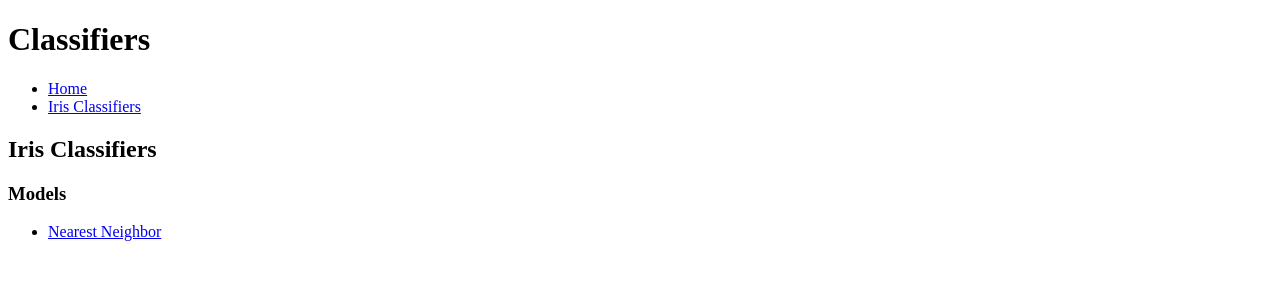
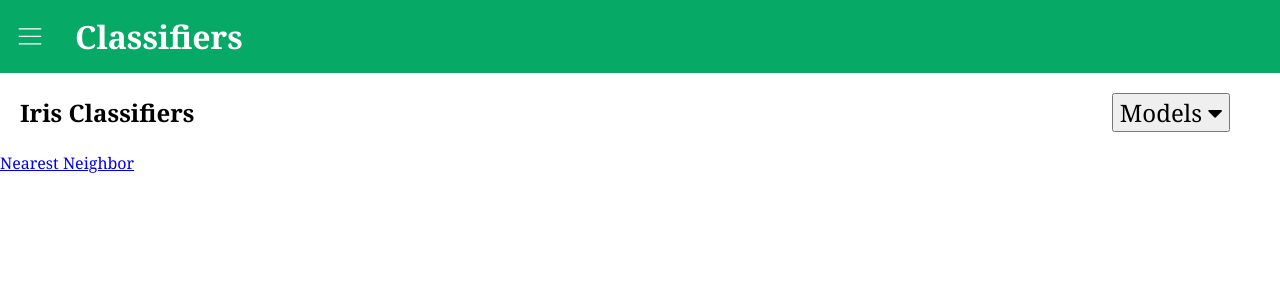
Before and after one commit to brayjmendoza/webdev-classifier, a Flask app: template classifier/templates/iris/iris.html in a window 1280 px wide. Shown: the top 300 px of the page. Run offline with Flask 3, Linux system fonts and the light colour scheme; the template is opened without the code that fills it, so the values that code supplies are empty; parts of the project's set-up code (start-up, migrations or seed data) failed here and were passed over; some libraries are stand-ins or nearby versions.

Commit message:
added styling, updated clean_files() to allow for model and object specification

```diff
--- a/classifier/__init__.py
+++ b/classifier/__init__.py
@@ -1,6 +1,10 @@
 import os
 
 from flask import Flask, render_template
+from flask_socketio import SocketIO
+
+
+socketio = SocketIO()
 
 def create_app(test_config = None):
     # create and configure app
@@ -21,6 +25,8 @@ def create_app(test_config = None):
     except OSError:
         pass
 
+    socketio.init_app(app)
+
     # Register database functions/commands
     from classifier.database import db
     db.init_app(app)
--- a/classifier/iris/routes.py
+++ b/classifier/iris/routes.py
@@ -1,9 +1,12 @@
 import os
-import threading
+from time import sleep
 
 from flask import (
-    Blueprint, render_template, request, jsonify, session, url_for, current_app)
+    Blueprint, render_template, request, jsonify, session, current_app)
+# from flask_socketio import emit
 
+from classifier.commands import clean_files
+from classifier import socketio
 from classifier.iris import model_loader
 from classifier.database.db import get_db
 from numpy import asarray, array, reshape, concatenate, arange, zeros
@@ -21,6 +24,9 @@ def iris():
 
 @iris_bp.route('/knn', methods=["GET"])
 def knn_classifier():
+
+    clean_files(classify='iris', model='knn')
+
     db = get_db()
     corrections = db.execute(
         "SELECT sepallen, sepalwid, petallen, petalwid, species "
@@ -41,10 +47,16 @@ def knn_classifier():
 
 @iris_bp.route('/knn/predict', methods=["POST"])
 def knn_predict():
-    print('loading model...')
+    # Load model
+    socketio.emit('classify-status', {'message': 'Loading model...'})
+    print('Loading model...')
+    sleep(0.1)
     knn_model = model_loader.load_knn_model()  # k nearest neighbors model from hw5
-    print('loaded!')
+    socketio.emit('classify-status', {'message': 'Loaded!'})
+    print('Loaded!')
 
+    # Make prediction
+    socketio.emit('classify-status', {'message': 'Classifying...'})
     data = request.json
     session['iris_features'] = data   # store data in session in case of correction
 
@@ -118,14 +130,18 @@ def knn_retrain(features, targets):
 
 
     # Train new model
-    print("Training...")
+    socketio.emit('retraining-status', {'message': 'Retraining model...'})
+    print("Retraining model...")
     new_knn_model = KNeighborsClassifier(n_neighbors=model_loader.BEST_K)
     new_knn_model.fit(features, targets)
+    socketio.emit('retraining-status', {'message': 'Trained!'})
     print("Trained!")
 
     # Save new model
-    print("Saving...")
+    socketio.emit('retraining-status', {'message': 'Saving retrained model...'})
+    print("Saving retrained model...")
     dump(new_knn_model, 'classifier/models/iris/knn_new.pkl')
+    socketio.emit('retraining-status', {'message': 'Saved!'})
     print("Saved!")
 
     return new_knn_model
@@ -134,6 +150,9 @@ def knn_retrain(features, targets):
 @iris_bp.route('/knn/retrain_and_visualize', methods=['POST'])
 def knn_retrain_and_visualize():
     session['retrained'] = True
+
+    socketio.emit('retraining-status', {'message': 'Obtaining data...'})
+    print('Obtaining data...')
 
     db = get_db()
     iris_data = load_iris()
@@ -162,20 +181,20 @@ def knn_retrain_and_visualize():
     all_features = concatenate((feature_data, new_features))
     all_targets = concatenate((target_data, new_targets))
 
-    print("Obtained all data...")
+    socketio.emit('retraining-status', {'message': 'Obtained all data!'})
+    print("Obtained all data!")
 
     new_model = knn_retrain(all_features, all_targets)
 
     # Create plots for visualization
     model_visualization(db, new_model)
 
-    print("Created plots!")
-
     return render_template('iris/irisRetrainPlots.html', model='knn')
 
 def model_visualization(db, model):
     """Create images to visualize retrained models"""
 
+    socketio.emit('retraining-status', {'message': 'Calculating averages...'})
     print("Calculating averages...")
 
     # Sums of feature values for the original iris dataset (rounded)
@@ -235,6 +254,7 @@ def model_visualization(db, model):
     HORIZONT = arange(0,8,.1) # array of horizontal input values
     PLANE = zeros( (len(HORIZONT),len(VERTICAL)) ) # the output array
 
+    socketio.emit('retraining-status', {'message': 'Working on sepal plane...'})
     print("Working on sepal plane...")
 
     col = 0
@@ -276,33 +296,11 @@ def model_visualization(db, model):
     PETALLEN_AVG = (PETALLEN_DATA_TOTAL + PETALLEN_CORRS) / (IRIS_DATA_TOTAL + IRIS_CORR_TOTAL)
     PETALWID_AVG = (PETALWID_DATA_TOTAL + PETALWID_CORRS) / (IRIS_DATA_TOTAL + IRIS_CORR_TOTAL)
 
+    socketio.emit('retraining-status', {'message': 'Working on petal plane...'})
     print("Working on petal plane...")
 
     col = 0
     row = 0
     for sepalwid in VERTICAL: # for every petal length
         for sepallen in HORIZONT: # for every sepal length
-            Features = [ sepallen, sepalwid, PETALLEN_AVG, PETALWID_AVG ]
-            output = model.predict([Features])
-            PLANE[row,col] = int(round(output[0]))
-            row += 1
-        row = 0
-        col += 1
-
-    set(rc = {'figure.figsize':(12,8)})  # figure size!
-    petal = heatmap(PLANE, cbar_kws={'ticks': [0, 1, 2]})
-    petal.invert_yaxis() # to match our usual direction
-    petal.set(xlabel="Sepal Width (mm)", ylabel="Sepal Length (mm)")
-    petal.set_title(
-        f"Model Predictions with the Average Petal Length ({PETALLEN_AVG:.2f} cm) and Petal Width ({PETALWID_AVG:.2f} cm)")
-    petal.set_xticks(petal.get_xticks()[::4])
-    petal.set_yticks(petal.get_yticks()[::4])
-
-    # Modify color bar
-    cbar = petal.collections[0].colorbar # Get color bar from heatmap
-    cbar.set_label('Species', labelpad=-95)  # Set the label for the color bar
-    cbar.set_ticklabels(['setosa', 'versicolor', 'virginica'])  # Set the tick labels
-
-    # Save Plot
-    petal.get_figure().savefig('classifier/static/img/iris_knn_petal_new.png')
-    clf()
+            Features = [ sepallen, sepalwid,
--- /dev/null
+++ b/classifier/static/css/styles.css
@@ -0,0 +1,186 @@
+body {
+    margin: 0;
+    padding: 0;
+
+    font-family: Georgia, 'Times New Roman', Times, serif;
+}
+
+button {
+    font-family: Georgia, 'Times New Roman', Times, serif;
+}
+
+select {
+    font-family: Georgia, 'Times New Roman', Times, serif;
+}
+
+/* HEADER */
+.head {
+    display: flex;
+    justify-content: left;
+    align-items: center;
+    background-color: #07a966;
+    color: white;
+
+    z-index: 1;
+
+    /* position: fixed;
+    top: 0px;
+    right: 0px;
+    left: 0px; */
+}
+
+.name {
+    margin: 15px;
+}
+
+.menu-icon {
+    cursor: pointer;
+    width: 30px;
+
+    margin: 15px;
+}
+
+/* NAVIGATION */
+.nav-links {
+    display: none;
+    flex-direction: column;
+    gap: 20px;
+
+    margin: 10px;
+}
+
+.nav-links.active {
+    display: flex;
+}
+
+.nav-links a {
+    color: rgb(0, 94, 255);
+}
+
+/* CLASSIFIER HEADER */
+.classifier-header {
+    display: flex;
+    justify-content: space-between;
+    align-items: center;
+    margin-left: 20px;
+    margin-right: 30px;
+}
+
+/* MODEL NAVIGATION */
+.model-dropdown {
+    font-size: 1.5em;
+    margin: 20px;
+}
+
+/* CLASSIFICATION FORM */
+.classification-form {
+    display: inline-block;
+    flex-direction: column;
+    width: 275px;
+    margin-bottom: 10px;
+}
+
+.classify-form-header {
+    margin-top: 2px;
+    margin-bottom: 2px;
+    margin-left: 10px;
+}
+
+.classify-form-element {
+    display: flex;
+    margin: 10px;
+    justify-content: space-between;
+}
+
+.classify-form-element label {
+    margin-top: 2px;
+    margin-bottom: 2px;
+    margin-right: 8px;
+}
+
+.classify-form-button {
+    text-align: center;
+    margin: 10px;
+}
+
+.classify-form-button button {
+    cursor: pointer;
+    display: block;
+    width: 100%;
+
+    color: white;
+    background-color: rgb(59, 131, 255);
+    border: none;
+    border-radius: 5px;
+    padding: 5px;
+}
+
+.classify-result {
+    display: flex;
+    margin: 10px;
+    justify-content: left;
+}
+
+/* CORRECTIONS FORM */
+.correcting {
+    display: inline-block;
+    margin-left: 10px;
+}
+
+.incorrect-button {
+    color: white;
+    background-color: rgb(255, 81, 81);
+    border: none;
+    border-radius: 5px;
+    padding-top: 5px;
+    padding-bottom: 5px;
+    padding-left: 10px;
+    padding-right: 10px;
+    cursor: pointer;
+}
+
+.correcting-form-header {
+    margin-top: 0px;
+    margin-bottom: 4px;
+}
+
+.correcting-dropdown {
+    padding: 2px;
+    margin-right: 5px;
+}
+
+.correcting-submit {
+    color: white;
+    background-color: #11be76;
+    border: none;
+    border-radius: 5px;
+    padding-top: 5px;
+    padding-bottom: 5px;
+    padding-left: 10px;
+    padding-right: 10px;
+    margin-left: 5px;
+}
+
+.correcting-feedback {
+    margin: 0px;
+}
+
+/* RETRAINING */
+.retraining {
+    margin-left: 10px;
+    margin-top: 10px;
+}
+
+.retrain-button {
+    color: white;
+    background-color: rgb(59, 131, 255);
+    border: none;
+    border-radius: 5px;
+    padding: 5px;
+    cursor: pointer;
+}
+
+/* CORRECTIONS LIST */
+.corrections-page {
+    margin-left: 10px;
+}
--- a/classifier/static/main.js
+++ b/classifier/static/main.js
@@ -37,20 +37,25 @@ function retrain(classType, model) {
      * model - the model to be retrained (e.g. knn, dtree)
      */
 
+    document.addEventListener('DOMContentLoaded', (event) => {
+        // Connect to the Socket.IO server
+        const socket = io();
+
+        // Handle the 'status' event from the server
+        socket.on('retraining-status', function(data) {
+            document.getElementById('retrainStatus').innerText = data.message;
+        });
+
         let path = `/${classType}/${model}/retrain_and_visualize`
-
-    console.log(path)
-
         document.getElementById('retrainButton').addEventListener('click', function() {
+            document.getElementById('retrainButton').style.display = 'none';
             fetch(path, {
                 method: 'POST'
             })
             .then(response => response.text())
             .then(data => {
-            document.getElementById('retrainButton').style.display = 'none';
                 document.getElementById('retrainStatus').innerText = "Success!";
                 document.getElementById('retrainPlots').innerHTML = data;
-            console.log(data);
 
                 // Prevent images from caching so they are properly updated in real time
                 const images = document.getElementById('retrainPlots').getElementsByTagName('img');
@@ -67,4 +72,5 @@ function retrain(classType, model) {
                 document.getElementById('retrainStatus').innerText = "An error occurred.";
             });
         });
+    });
 }
--- a/classifier/static/styles.css
+++ /dev/null
@@ -1,5 +0,0 @@
-/*
-.home {
-    align: center;
-}
-*/
--- a/classifier/templates/base.html
+++ b/classifier/templates/base.html
@@ -2,17 +2,19 @@
 <html>
   <head>
     <title>{% block title %}{% endblock %}</title>
-    <link rel="stylesheet" href="{{ url_for('static', filename='styles.css')}}">
+    <link rel="stylesheet" href="{{ url_for('static', filename='css/styles.css')}}">
+    <link rel="stylesheet" href="https://cdnjs.cloudflare.com/ajax/libs/font-awesome/4.7.0/css/font-awesome.min.css">
   </head>
   <body>
-    <header class="home">
-      <h1>Classifiers</h1>
+    <header class="head">
+      <svg xmlns="http://www.w3.org/2000/svg" viewBox="0 0 24 24" class="menu-icon" id="menu-icon">
+        <g><path d="M21,6H3V5h18V6z M21,11H3v1h18V11z M21,17H3v1h18V17z" fill="white"></path></g>
+      </svg>
+      <h1 class="name">Classifiers</h1>
     </header>
-    <nav>
-      <ul>
-        <li><a href="{{ url_for('index') }}">Home</a>
-        <li><a href="{{ url_for('iris.iris') }}">Iris Classifiers</a>
-      </ul>
+    <nav class="nav-links" id="nav-links">
+      <a href="{{ url_for('index') }}" class="">Home</a>
+      <a href="{{ url_for('iris.iris') }}">Iris Classifiers</a>
     </nav>
     <section class="content">
       <header>
@@ -21,10 +23,11 @@
 
         {% block content %}{% endblock %}
 
+        <!-- Include Socket.IO client library -->
+        <script src="https://cdn.socket.io/4.0.0/socket.io.min.js"></script>
         <script src="{{ url_for('static', filename='main.js') }}"></script>
+        <script>
+          const menuIcon = document.getElementById('menu-icon');
+          const navLinks = document.getElementById('nav-links');
 
-        {% block js %}{% endblock %}
-
-    </section>
-  </body>
-</html>
+          menuIcon.addEventListener('click', () => {
--- a/classifier/templates/iris/iris.html
+++ b/classifier/templates/iris/iris.html
@@ -1,16 +1,21 @@
 {% extends 'base.html' %}
 
 {% block header %}
-  <h1>{% block title %}Iris Classifiers {% block subtitle %}{% endblock %}{% endblock %}</h1>
+  <header class="classifier-header">
+    <h1 class="classifier">{% block title %}Iris Classifiers {% block subtitle %}{% endblock %}{% endblock %}</h1>
+    <button class="model-dropdown">
+      Models
+      <i class="fa fa-caret-down"></i>
+    </button>
+  </header>
 {% endblock %}
 
 {% block content %}
   <!-- Navigation -->
-  <nav>
-    <h3>Models</h3>
-    <ul>
-      <li><a href="{{ url_for('iris.knn_classifier') }}">Nearest Neighbor</a>
-    </ul>
+  <nav class="models-nav">
+    <div model="model-links">
+      <a href="{{ url_for('iris.knn_classifier') }}">Nearest Neighbor</a>
+    </div>
   </nav>
 
   {% block subcontent %}{% endblock %}
@@ -23,10 +28,19 @@
   <!-- Iris-Specific JavaScript-->
   <script>
   function prediction(modelType) {
-    // Send feature data to backend to make a prediction
-    // modelType is the model to be used
+    /* Send feature data to backend to make a prediction
+     modelType is the model to be used */
+
+      document.addEventListener('DOMContentLoaded', (event) => {
+          // Connect to the Socket.IO server
+          const socket = io();
+
+          // Handle the 'status' event from the server
+          socket.on('classify-status', function(data) {
+              document.getElementById('prediction').innerText = data.message;
+          });
+
           let path = `${modelType}/predict`;
-
           document.getElementById('irisForm').addEventListener('submit', function(e) {
               e.preventDefault();
               const sepallen = document.getElementById('sepallen').value;
@@ -51,6 +65,7 @@
                   document.getElementById('retrainStatus').innerText='';
               });
           });
+      });
   }
   </script>
 
```
Also changed, not shown: classifier/commands.py (+24 -8 lines), classifier/templates/iris/irisForm.html (+37 -10 lines), classifier/templates/iris/knn.html (+8 -9 lines), classifier/templates/retrain.html (+6 -4 lines). Lines whose indentation alone changed are shown as unchanged.
